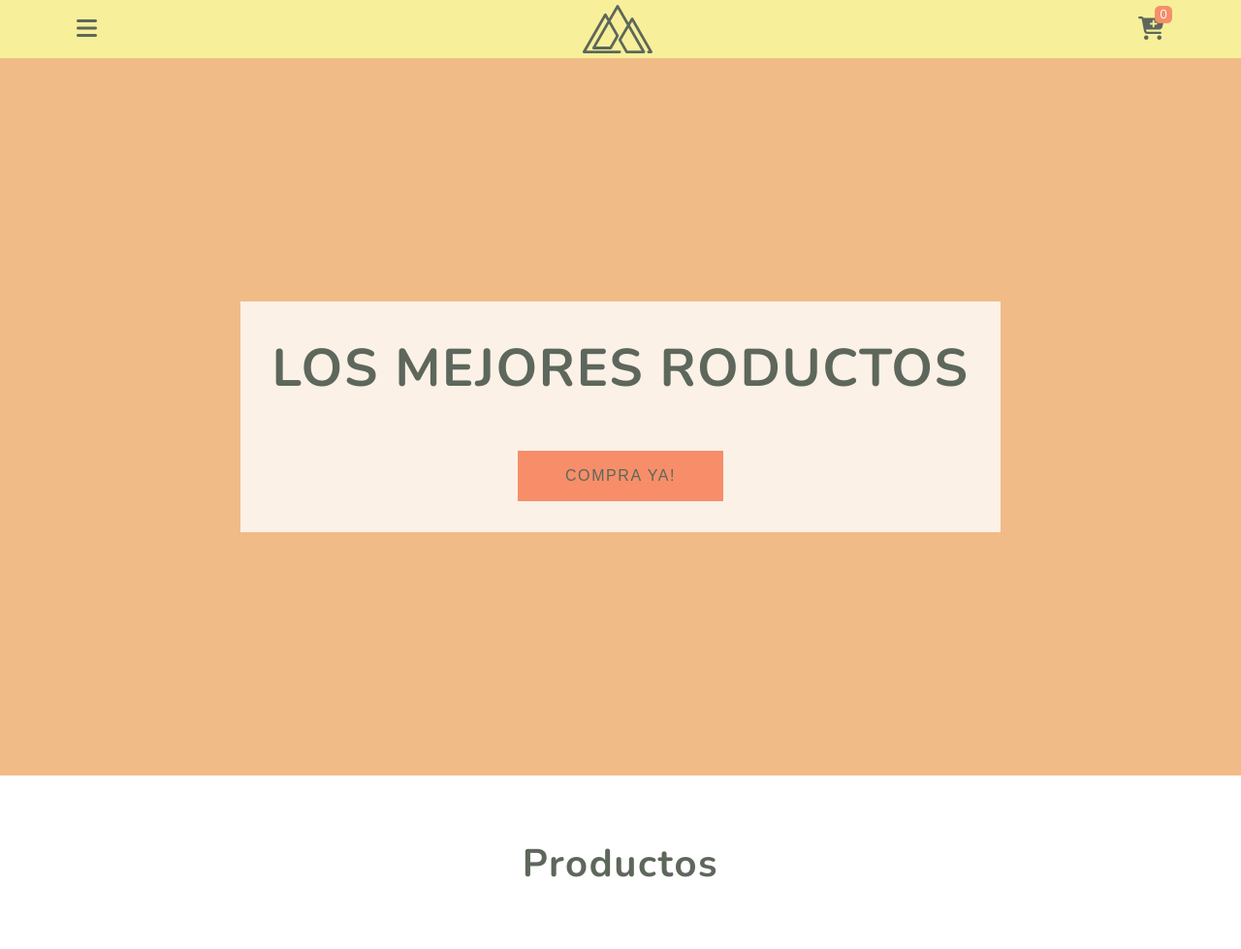
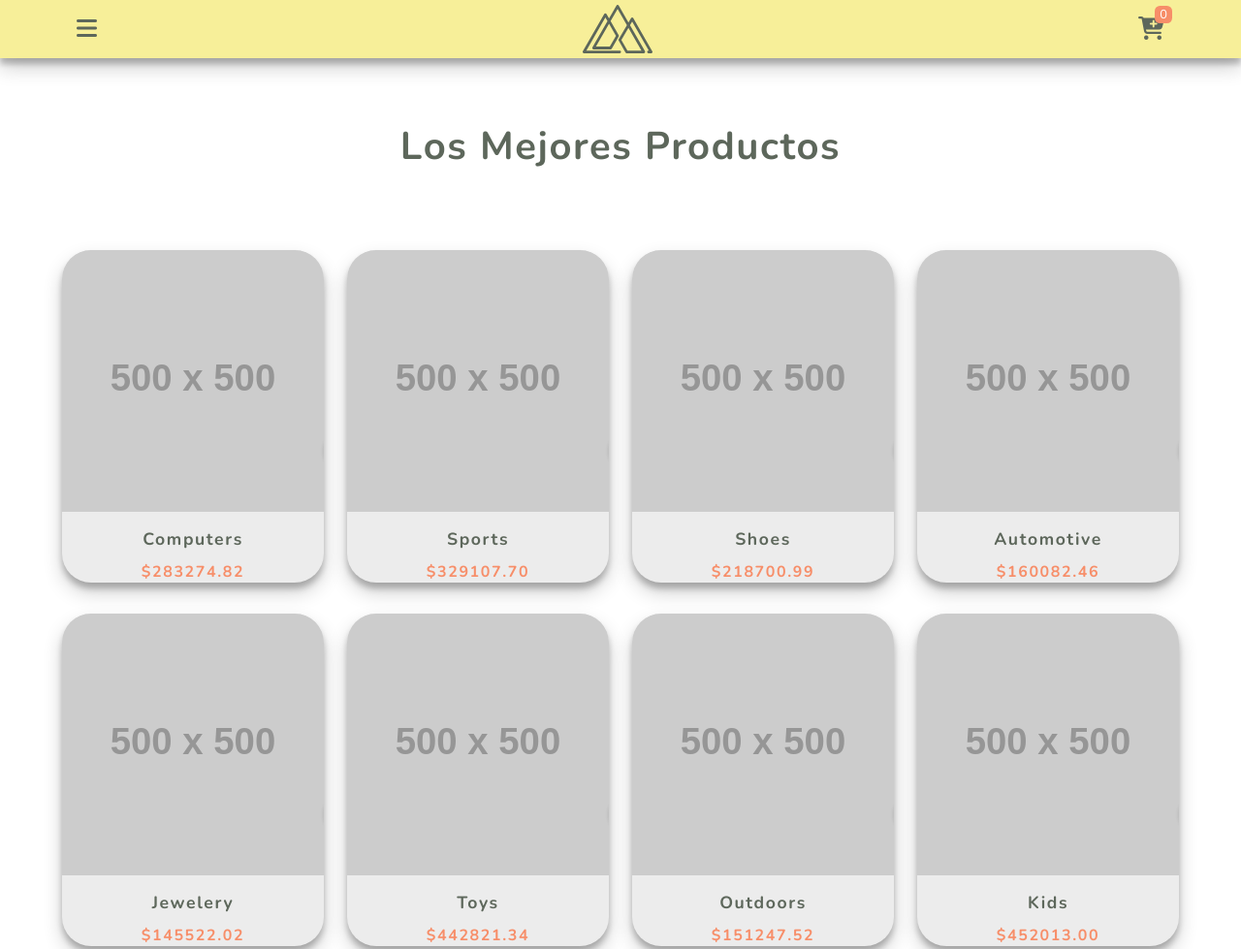
Before and after one commit to juliocesardeveloper/ecommerce-js, a website: page index.html in a window 1280 px wide. Shown: the top 979 px of the page at 97% size. Drawn offline with nearby package versions, Linux system fonts and the light colour scheme; placeholder pictures from the web are drawn by us.

Commit message:
javascript

```diff
--- a/app.js
+++ b/app.js
@@ -11,6 +11,8 @@ const productsDOM = document.querySelector('.products-center');
 
 // cart
 let cart = [];
+// buttons
+let buttonsDOM = [];
 
 // getting the products
 class Products {
@@ -22,8 +24,8 @@ class Products {
       products = products.map(item => {
         const {product_name, product_price} = item;
         const {product_id} = item;
-        const image = item.product_image;
-        return {product_name, product_price, product_id, image}
+        const {product_image} = item;
+        return {product_name, product_price, product_id, product_image}
       });
       return products;
     } catch (error) {
@@ -41,7 +43,7 @@ class UI {
       <!-- single product -->
       <article class="product">
         <div class="img-container">
-          <img src=${product.image} alt="product" class="product-img">
+          <img src=${product.product_image} alt="product" class="product-img">
           <button class="bag-btn" data-id=${product.product_id}>
             <i class="fas fa-shopping-cart"></i>
             Agregar al carro
@@ -57,14 +59,40 @@ class UI {
   }
   getBagButtons() {
     const buttons = [...document.querySelectorAll(".bag-btn")];
-    console.log(buttons);
-  };
+    buttonsDOM = buttons;
+    buttons.forEach(button => {
+      let id = button.dataset.product_id;
+      let inCart = cart.find(item => item.id === id);
+      if(inCart) {
+        button.innerText = "En el carro";
+        button.disabled = true
+      } else {
+        button.addEventListener('click', event => {
+          event.target.innerText = "En el carro";
+          event.target.disabled = true;
+          // get product from products
+          let cartItem = Storage.getProduct(id);
+          console.log(cartItem);
+          // add product to the cart
+
+          // save cart in local storage
+          // set cart values
+          // display cart item
+          // show the cart
+        })
+      }
+    });
+  }
 }
 
 // local storage
 class Storage {
   static saveProducts(products) {
-    localStorage.setItem("products", JSON.stringify(products))
+    localStorage.setItem("products", JSON.stringify(products));
+  }
+  static getProduct(id) {
+    let products = JSON.parse(localStorage.getItem('products'));
+    return products.find(product => product.id === id);
   }
 }
 
--- a/index.html
+++ b/index.html
@@ -26,18 +26,10 @@
     </div>
   </nav>
   <!-- end of navbar -->
-  <!-- hero -->
-  <header class="hero">
-    <div class="banner">
-      <h1 class="banner-title">Los mejores roductos</h1>
-      <button class="banner-btn">Compra ya!</button>
-    </div>
-  </header>
-  <!-- end of hero -->
   <!-- products -->
   <section class="products">
     <div class="section-title">
-      <h2>Productos</h2>
+      <h2>Los mejores productos</h2>
     </div>
     <div class="products-center">
 
--- a/styles.css
+++ b/styles.css
@@ -28,6 +28,7 @@ body {
   align-items: center;
   background: #F7EF99;
   z-index: 1;
+  box-shadow: 0 10px 20px rgba(0,0,0,0.19), 0 6px 6px rgba(0,0,0,0.23);
 }
 .navbar-center {
   width: 100%;
@@ -60,43 +61,6 @@ body {
 }
 /* --------------- End of Navbar ---------------- */
 
-/* --------------- Hero ---------------- */
-.hero {
-  min-height: calc(100vh - 60px);
-  background: #F1BB87;
-  display: flex;
-  align-items: center;
-  justify-content: center;
-}
-.banner {
-  text-align: center;
-  background: rgba(255, 255, 255, 0.8);
-  display: inline-block;
-  padding: 2rem;
-}
-.banner-title {
-  font-size: 3.4rem;
-  text-transform: uppercase;
-  letter-spacing: var(--mainSpacing);
-  margin-bottom: 3rem;
-}
-.banner-btn {
-  padding: 1rem 3rem;
-  text-transform: uppercase;
-  letter-spacing: var(--mainSpacing);
-  font-size: 1rem;
-  background: var(--primaryColor);
-  color: var(--mainBlack);
-  border: 1px solid var(--primaryColor);
-  transition: var(--mainTransition);
-  cursor: pointer;
-}
-.banner-btn:hover {
-  background: transparent;
-  color: var(--primaryColor);
-}
-/* --------------- End of Hero ---------------- */
-
 /* --------------- Products ---------------- */
 .products {
   padding: 4rem 0;
@@ -120,6 +84,7 @@ body {
 article {
   background-color: var(--mainGrey);
   border-radius: 30px;
+  box-shadow: 0 10px 20px rgba(0,0,0,0.19), 0 6px 6px rgba(0,0,0,0.23);
 }
 .img-container {
   border-radius: 30px 30px 0 0;
@@ -141,6 +106,7 @@ article {
   transition: var(--mainTransition);
   transform: translateX(101%);
   cursor: pointer;
+  box-shadow: 0 3px 6px rgba(0,0,0,0.16), 0 3px 6px rgba(0,0,0,0.23);
 }
 .bag-btn:hover {
   color: var(--mainWhite);
```
Also changed, not shown: union_store_products.json (+13 -2 lines).
